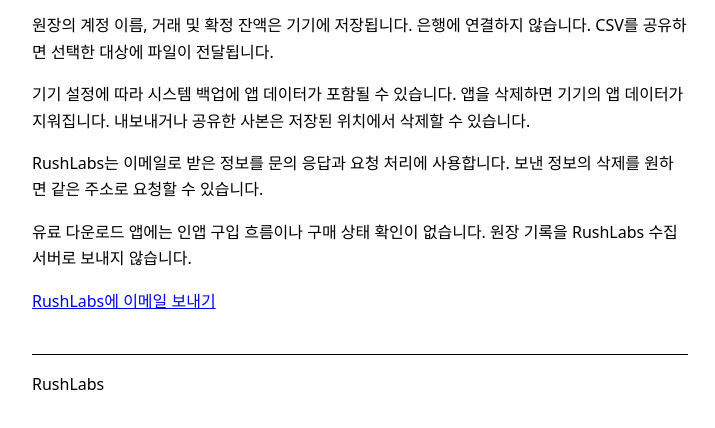
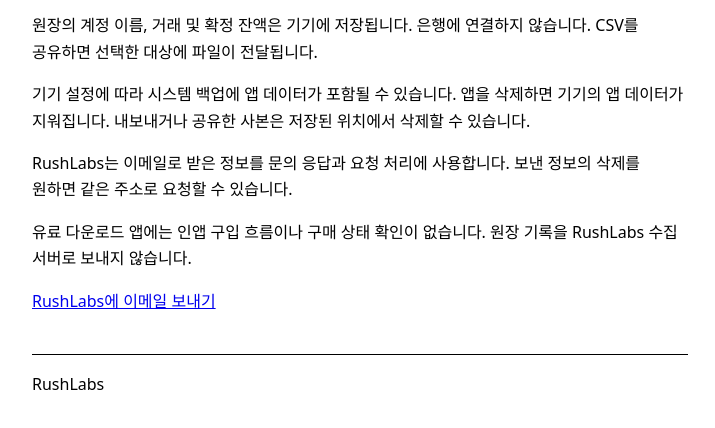
Before and after one commit to MCYJ/MCYJ.github.io, a plain HTML site: page cash-review/ko/privacy/index.html in a window 1280 px wide. Shown: the part 164-592 px from the top of the page, without its empty margins (280-995 px from the left). Drawn offline with Linux system fonts and the light colour scheme.

Commit message:
Keep Cash Review Korean words together

```diff
--- a/cash-review/ko/privacy/index.html
+++ b/cash-review/ko/privacy/index.html
@@ -8,7 +8,7 @@
 <link rel="alternate" hreflang="de" href="../../de/privacy/">
 <style>
 :root {color-scheme: light dark; font-family: system-ui, sans-serif}
-body {max-width: 41rem; margin: 3rem auto; padding: 0 1.25rem; line-height: 1.65; overflow-wrap: anywhere}
+body {max-width: 41rem; margin: 3rem auto; padding: 0 1.25rem; line-height: 1.65; word-break: keep-all; overflow-wrap: break-word}
 nav {display: flex; flex-wrap: wrap; gap: 1rem}
 h1 {font-size: clamp(1.6rem, 6vw, 2.4rem); line-height: 1.2; margin: 2.4rem 0 1.1rem; word-break: keep-all}
 footer {margin-top: 2.5rem; border-top: 1px solid; padding-top: 1rem}
```
Also changed, not shown: cash-review/ko/support/index.html (+1 -1 lines).
